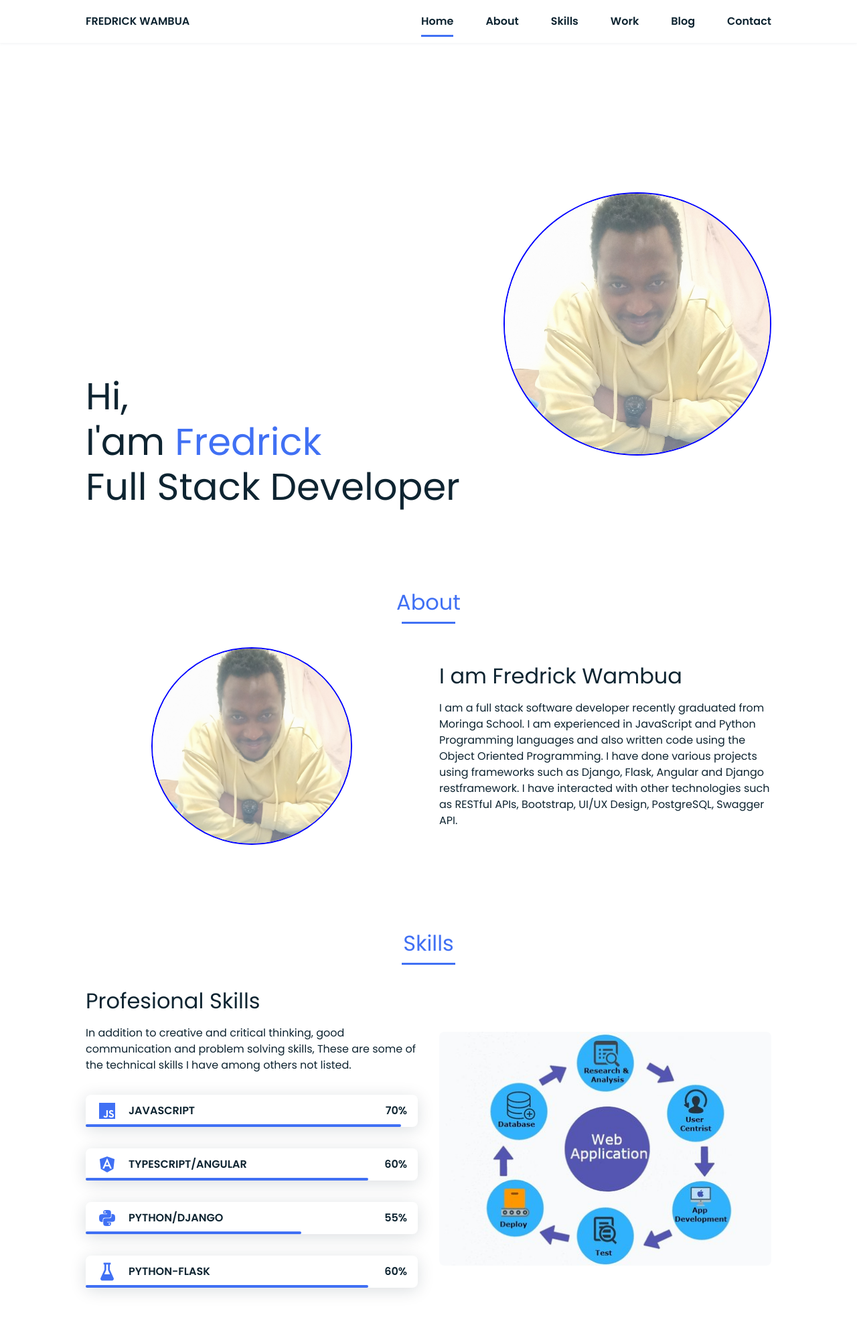
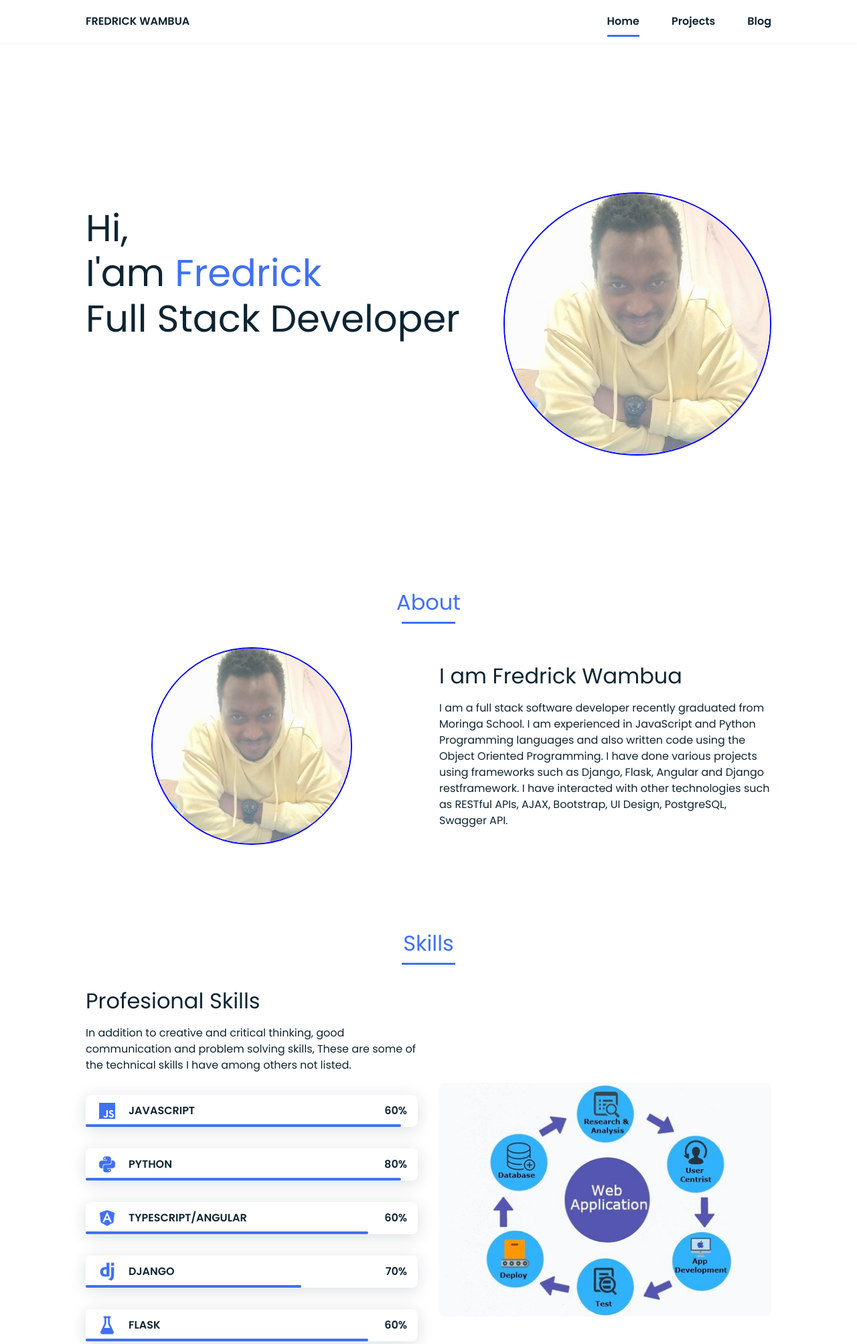
Before and after one commit to FredrickWambua/myportfolio, a Django app: page / in a window 1280 px wide. Shown: the top 2006 px of the page at 67% size. Run offline with Django 3.2, Linux system fonts and the light colour scheme; some libraries are stand-ins or nearby versions; some web fonts are replaced.

Commit message:
modifies the homepage

```diff
--- a/name/static/css/styles.css
+++ b/name/static/css/styles.css
@@ -186,12 +186,17 @@ img{
 }
 
 /*===== HOME =====*/
+
+.myinfo {
+  margin-top: 300px;
+}
 .home{
   height: calc(100vh - 3rem);
   row-gap: 1rem;
 }
 .home__data{
   align-self: center;
+  padding: 30% 0;
 }
 .home__title{
   font-size: var(--big-font-size);
@@ -217,7 +222,7 @@ img{
   position: absolute;
   right: 0;
   bottom: 0;
-  width: 295px;
+  width: 200px;
 }
 
 /*BUTTONS*/
--- a/name/templates/index.html
+++ b/name/templates/index.html
@@ -27,8 +27,8 @@
               <p class="about__text">I am a full stack software developer recently graduated from Moringa School. I am experienced in JavaScript and Python
                   Programming languages and also written code using the Object Oriented Programming.
                   I have done various projects using frameworks such as Django, Flask, Angular and
-                  Django restframework. I have interacted with other technologies such as RESTful APIs,
-                    Bootstrap, UI/UX Design, PostgreSQL, Swagger API.
+                  Django restframework. I have interacted with other technologies such as RESTful APIs, AJAX,
+                    Bootstrap, UI Design, PostgreSQL, Swagger API.
           </div>
       </div>
   </section>
@@ -50,9 +50,21 @@
 
                   </div>
                   <div>
-                      <span class="skills__percentage">70%</span>
+                      <span class="skills__percentage">60%</span>
                   </div>
               </div>
+              <div class="skills__data">
+                <div class="skills__names">
+                    <i class='bx bxl-python skills__icon'></i>
+                    <span class="skills__name">PYTHON</span>
+                </div>
+                <div class="skills__bar skills__html">
+
+                </div>
+                <div>
+                    <span class="skills__percentage">80%</span>
+                </div>
+            </div>
               <div class="skills__data">
                   <div class="skills__names">
                       <i class='bx bxl-angular skills__icon'></i>
@@ -67,20 +79,20 @@
               </div>
               <div class="skills__data">
                   <div class="skills__names">
-                      <i class='bx bxl-python skills__icon' ></i>
-                      <span class="skills__name">PYTHON/DJANGO</span>
+                      <i class='bx bxl-django skills__icon' ></i>
+                      <span class="skills__name">DJANGO</span>
                   </div>
                   <div class="skills__bar skills__js">
 
                   </div>
                   <div>
-                      <span class="skills__percentage">55%</span>
+                      <span class="skills__percentage">70%</span>
                   </div>
               </div>
               <div class="skills__data">
                   <div class="skills__names">
                       <i class='bx bxs-flask skills__icon'></i>
-                      <span class="skills__name">PYTHON-FLASK</span>
+                      <span class="skills__name">FLASK</span>
                   </div>
                   <div class="skills__bar skills__ux">
 
@@ -89,6 +101,18 @@
                       <span class="skills__percentage">60%</span>
                   </div>
               </div>
+              <div class="skills__data">
+                <div class="skills__names">
+                    <i class='bx bxs-restapi skills__icon'></i>
+                    <span class="skills__name">REST API</span>
+                </div>
+                <div class="skills__bar skills__ux">
+
+                </div>
+                <div>
+                    <span class="skills__percentage">60%</span>
+                </div>
+            </div>
           </div>
 
           <div>
@@ -105,7 +129,7 @@
                 <div class="card">
                   <h3 class="card-head">UI DESIGN</h3>
                   <div class="work__img">
-                      <img src="../static/images/figma.png" alt="">
+                      <img src="../static/images/ui.jpeg" alt="">
                   </div>
                   <div class="card-body">
                       <p>Creating wireframes and designs to be replicated on the code.</p><br>
@@ -119,7 +143,7 @@
                       <img src="../static/images/api.png" alt="">
                   </div>
                   <div class="card-body">
-                      <p>Building and documenting APIs is a passion.</p><br>
+                      <p>Building and documenting, and calling RESTful APIs.</p><br>
                       <a href="">View sample</a>
                   </div>
                 </div>
--- a/name/templates/navbar.html
+++ b/name/templates/navbar.html
@@ -7,12 +7,8 @@
         <div class="nav__menu" id="nav-menu">
             <ul class="nav__list">
                 <li class="nav__item"><a href="{% url 'home' %}" class="nav__link active">Home</a></li>
-                <li class="nav__item"><a href="#about" class="nav__link">About</a></li>
-                <li class="nav__item"><a href="#skills" class="nav__link">Skills</a></li>
-                <li class="nav__item"><a href="{% url 'projects' %}" class="nav__link">Work</a></li>
+                <li class="nav__item"><a href="{% url 'projects' %}" class="nav__link">Projects</a></li>
                 <li class="nav__item"><a href="{% url 'blog_index' %}" class="nav__link">Blog</a></li>
-                <li class="nav__item"><a href="#contact" class="nav__link">Contact</a></li>
-
             </ul>
         </div>
 
```
Also changed, not shown: requirements.txt (+18 -0 lines), name/static/images/ui.jpeg (added), 2 other files.
